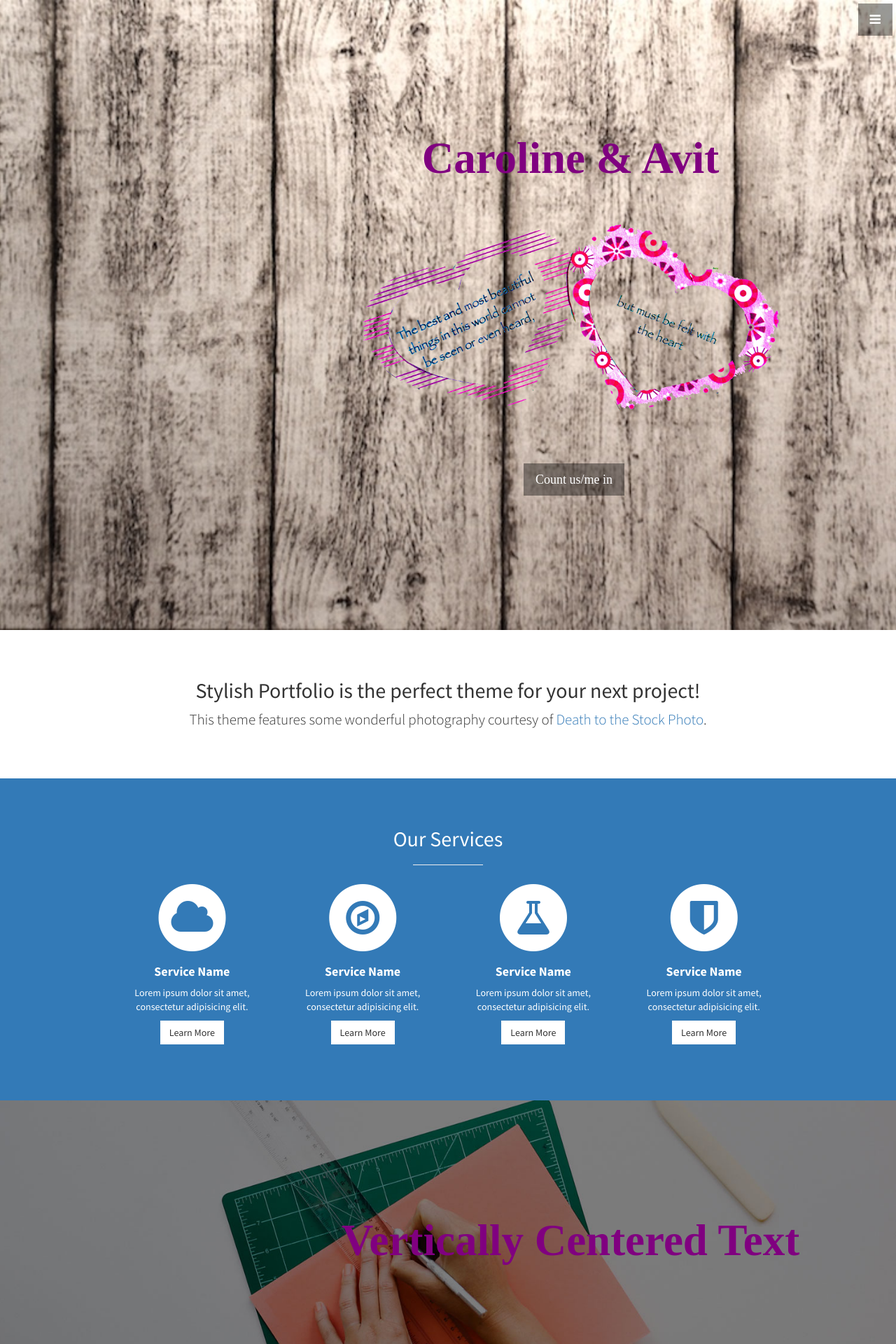
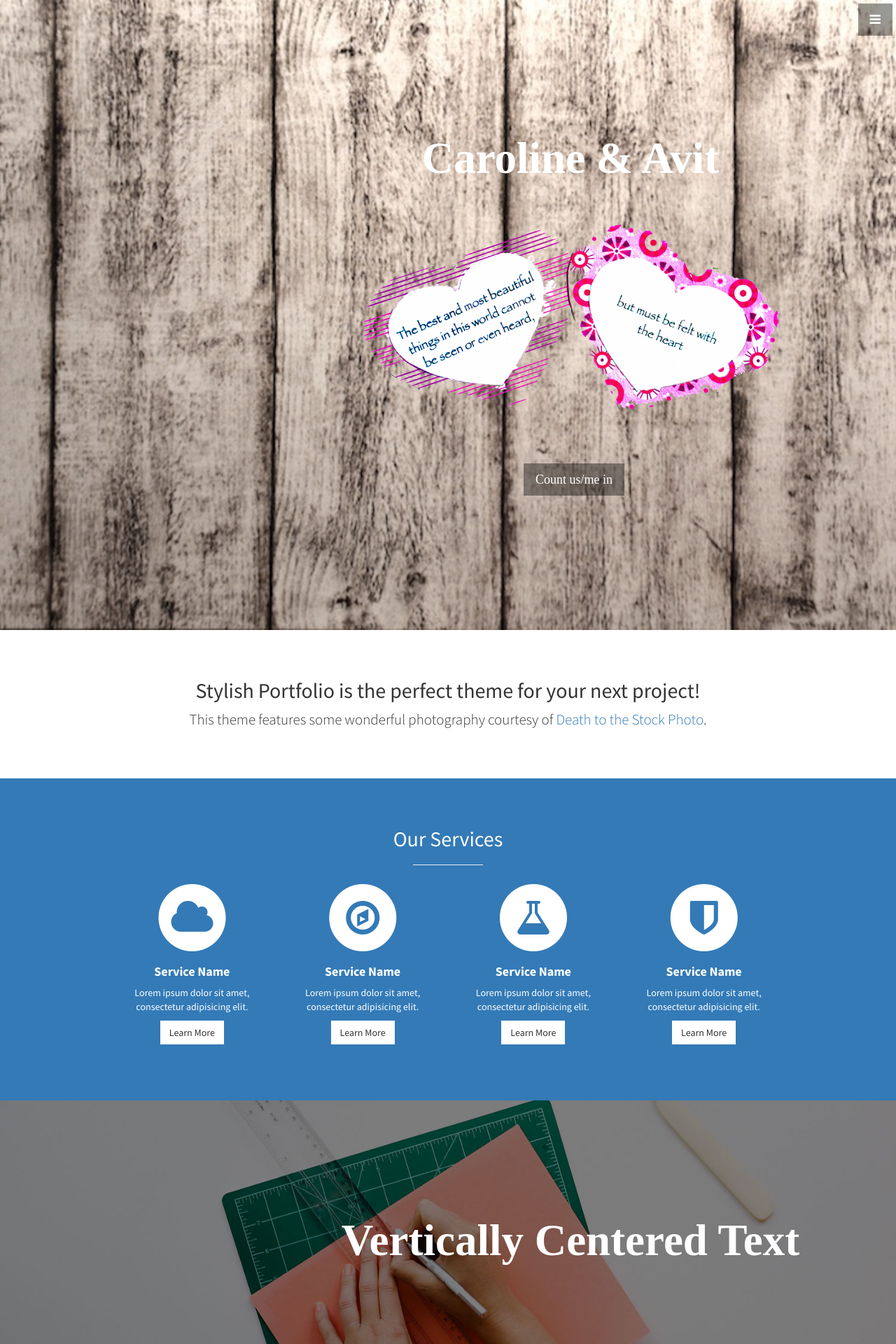
Before and after one commit to MonchiLin/carowedavit.github.io, a Jekyll site: the page built from index.html, in a window 1280 px wide. Shown: the top 1920 px of the page at 70% size. Built offline with Jekyll 4.4.1, drawn with Linux system fonts in a browser that asks for light colours.

Commit message:
front page updated

```diff
--- a/css/stylish-portfolio.css
+++ b/css/stylish-portfolio.css
@@ -21,7 +21,7 @@
     display: table-cell;
     text-align: center;
     vertical-align: middle;
-    color: #800080;
+    color: #FFFFFF;
     text-indent: 25em;
 }
 
```
Also changed, not shown: img/qh.gif.
